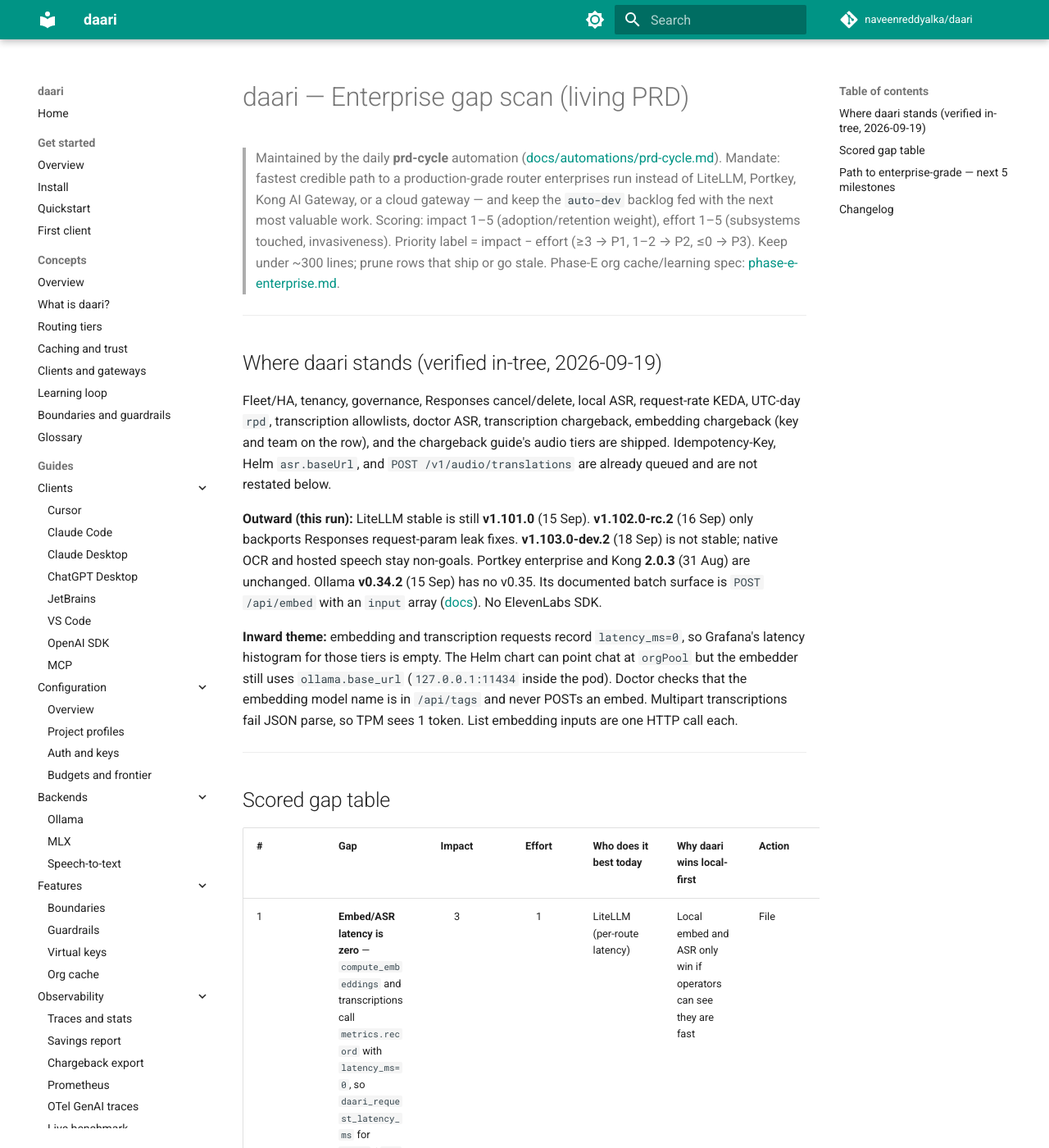
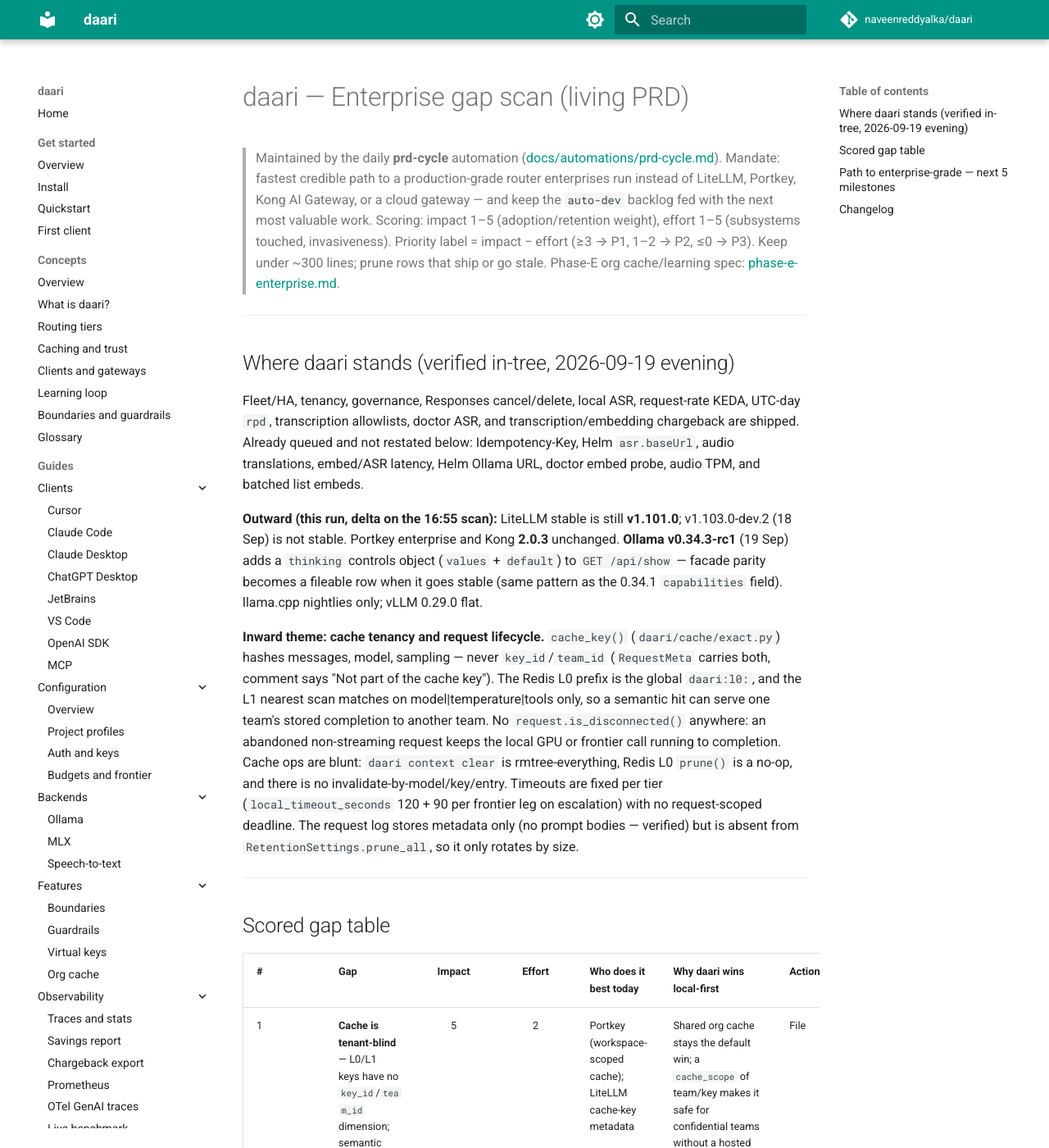
Before and after one commit to naveenreddyalka/daari, an MkDocs documentation site: the page built from docs/prd/ENTERPRISE.md, in a window 1280 px wide and 1400 px high. Shown: the whole window at 82% size. Built offline with MkDocs 1.6.1 and Material for MkDocs 9.7.7, drawn with Linux system fonts in a browser that asks for light colours; comment, search, counter and statistics services are not loaded; some of the changed text lies outside the part shown.

Commit message:
docs(prd): refresh enterprise gap scan around cache tenancy and request lifecycle
Co-authored-by: Naveen Reddy Alka <naveenreddyalka@users.noreply.github.com>

```diff
--- a/docs/prd/ENTERPRISE.md
+++ b/docs/prd/ENTERPRISE.md
@@ -11,30 +11,37 @@
 
 ---
 
-## Where daari stands (verified in-tree, 2026-09-19)
+## Where daari stands (verified in-tree, 2026-09-19 evening)
 
 Fleet/HA, tenancy, governance, Responses cancel/delete, local ASR,
 request-rate KEDA, UTC-day `rpd`, transcription allowlists, doctor ASR,
-transcription chargeback, embedding chargeback (key and team on the row),
-and the chargeback guide's audio tiers are shipped. Idempotency-Key,
-Helm `asr.baseUrl`, and `POST /v1/audio/translations` are already queued
-and are not restated below.
+and transcription/embedding chargeback are shipped. Already queued and
+not restated below: Idempotency-Key, Helm `asr.baseUrl`, audio
+translations, embed/ASR latency, Helm Ollama URL, doctor embed probe,
+audio TPM, and batched list embeds.
 
-**Outward (this run):** LiteLLM stable is still **v1.101.0** (15 Sep).
-**v1.102.0-rc.2** (16 Sep) only backports Responses request-param leak
-fixes. **v1.103.0-dev.2** (18 Sep) is not stable; native OCR and hosted
-speech stay non-goals. Portkey enterprise and Kong **2.0.3** (31 Aug)
-are unchanged. Ollama **v0.34.2** (15 Sep) has no v0.35. Its documented
-batch surface is `POST /api/embed` with an `input` array
-([docs](https://docs.ollama.com/api/embed)). No ElevenLabs SDK.
+**Outward (this run, delta on the 16:55 scan):** LiteLLM stable is still
+**v1.101.0**; v1.103.0-dev.2 (18 Sep) is not stable. Portkey enterprise
+and Kong **2.0.3** unchanged. **Ollama v0.34.3-rc1** (19 Sep) adds a
+`thinking` controls object (`values` + `default`) to `GET /api/show` —
+facade parity becomes a fileable row when it goes stable (same pattern
+as the 0.34.1 `capabilities` field). llama.cpp nightlies only; vLLM
+0.29.0 flat.
 
-**Inward theme:** embedding and transcription requests record `latency_ms=0`,
-so Grafana's latency histogram for those tiers is empty. The Helm chart
-can point chat at `orgPool` but the embedder still uses
-`ollama.base_url` (`127.0.0.1:11434` inside the pod). Doctor checks that
-the embedding model name is in `/api/tags` and never POSTs an embed.
-Multipart transcriptions fail JSON parse, so TPM sees 1 token. List
-embedding inputs are one HTTP call each.
+**Inward theme: cache tenancy and request lifecycle.** `cache_key()`
+(`daari/cache/exact.py`) hashes messages, model, sampling — never
+`key_id`/`team_id` (`RequestMeta` carries both, comment says "Not part
+of the cache key"). The Redis L0 prefix is the global `daari:l0:`, and
+the L1 nearest scan matches on model|temperature|tools only, so a
+semantic hit can serve one team's stored completion to another team.
+No `request.is_disconnected()` anywhere: an abandoned non-streaming
+request keeps the local GPU or frontier call running to completion.
+Cache ops are blunt: `daari context clear` is rmtree-everything, Redis
+L0 `prune()` is a no-op, and there is no invalidate-by-model/key/entry.
+Timeouts are fixed per tier (`local_timeout_seconds` 120 + 90 per
+frontier leg on escalation) with no request-scoped deadline. The
+request log stores metadata only (no prompt bodies — verified) but is
+absent from `RetentionSettings.prune_all`, so it only rotates by size.
 
 ---
 
@@ -42,31 +49,39 @@
 
 | # | Gap | Impact | Effort | Who does it best today | Why daari wins local-first | Action |
 |---|-----|:--:|:--:|------------------------|----------------------------|--------|
-| 1 | **Embed/ASR latency is zero** — `compute_embeddings` and transcriptions call `metrics.record` with `latency_ms=0`, so `daari_request_latency_ms` for `embed` / `asr` never fills | 3 | 1 | LiteLLM (per-route latency) | Local embed and ASR only win if operators can see they are fast | File |
-| 2 | **Helm Ollama URL** — chart sets `orgPool` for chat routing but never `DAARI_OLLAMA__BASE_URL`; embeddings and L3 stay on localhost | 4 | 2 | vLLM / Ollama Helm (`OLLAMA_HOST`) | One values key keeps the embedder on the same GPU pool as chat | File |
-| 3 | **Doctor embedding probe** — L1 check stops at model name in `/api/tags`; a 500 from `/api/embed` is invisible until a request | 3 | 2 | Ollama health + LiteLLM model health | Fail at `daari doctor`, not on the first RAG call | File |
-| 4 | **Audio TPM** — multipart `POST /v1/audio/transcriptions` is not JSON, so `estimate_request_tokens` returns 1 | 3 | 2 | LiteLLM (audio counts toward limits) | Local ASR still burns GPU; TPM should see bytes, not a chat-shaped body | File |
-| 5 | **Serial embedding HTTP** — list inputs miss cache one `POST /api/embeddings` at a time; Ollama `/api/embed` accepts an array | 3 | 3 | Ollama batch embed; LiteLLM batch embeddings | One local call per batch, no hosted embedding API | File |
-| 6 | **Idempotency / translations / Helm ASR / WIF / A2A / SOC 2 / admin UI / OCR** | 2–4 | 2–5 | LiteLLM / cloud | First three are already queued; the rest stay deferred | Watch |
+| 1 | **Cache is tenant-blind** — L0/L1 keys have no `key_id`/`team_id` dimension; semantic hits cross team boundaries; no per-key/team cache scope flag | 5 | 2 | Portkey (workspace-scoped cache); LiteLLM cache-key metadata | Shared org cache stays the default win; a `cache_scope` of team/key makes it safe for confidential teams without a hosted cache | File |
+| 2 | **Abandoned requests burn GPU** — no disconnect detection; non-stream upstream calls run to completion after the client hangs up; no cancelled-request metric | 4 | 3 | Kong/Envoy (proxy abort propagates upstream) | Cancelled local inference frees the GPU for the next request — the scarce resource IS local | File |
+| 3 | **No selective cache invalidation** — only rmtree-all `context clear` + TTL prune (Redis prune is a no-op); nothing by model, key, team, or entry hash | 3 | 2 | LiteLLM (cache delete/flush admin endpoints); GPTCache | A bad cached answer is purged in one admin call instead of nuking the whole org cache | File |
+| 4 | **No end-to-end deadline** — each tier restarts a full fixed timeout on escalation (120s local + 90s per frontier leg worst-case); `latency_budget_ms` only picks the first tier | 4 | 3 | LiteLLM (`request_timeout`); Kong route timeouts | Escalation chains are daari's core mechanic; a wall-clock budget makes p99 provable to SRE | File |
+| 5 | **Request log outside retention** — `cursor-requests.log` rotates by size only; not in `RetentionSettings`/`prune_all`; no time-based purge for compliance | 2 | 1 | Cloud gateways (retention policies) | One retention sweep already prunes traces/ledger/audit — logs should follow | File |
+| 6 | **Ollama 0.34.3 `/api/show` thinking controls / idempotency / translations / Helm ASR / embed-ASR set / WIF / A2A / SOC 2 / admin UI / OCR** | 2–4 | 2–5 | Ollama / LiteLLM / cloud | First is rc-gated; next eight are queued; the rest stay deferred | Watch |
 
-Pruned this run: embedding chargeback rows and the chargeback guide's
-audio-tier sentence (both shipped).
+Pruned this run: the embed/ASR measurement rows (all five filed as issues
+by the 16:55 sibling run and now queued).
 
 ---
 
 ## Path to enterprise-grade — next 5 milestones
 
-1. **Time embed and ASR** — stats and Prometheus latency histograms show wall time, not zero.
-2. **Helm can point the embedder at the pool** — `ollama.baseUrl` becomes `DAARI_OLLAMA__BASE_URL` when set.
-3. **Doctor probes embeddings** — L1 on and the model listed, but `/api/embed` down, fails the check.
-4. **Transcription bytes count toward TPM** — a multi-kilobyte upload is not 1 token.
-5. **Batch list embeds** — cache misses in one `POST /v1/embeddings` share one Ollama call.
+1. **Tenant-scoped caching** — optional `cache_scope: team|key` on virtual keys/teams folds `key_id`/`team_id` into L0/L1 keys and the Redis prefix.
+2. **Cancel on disconnect** — `is_disconnected()` polling + upstream task cancel; a `daari_cancelled_requests` counter proves freed GPU time.
+3. **Cache invalidation surface** — admin route + CLI to purge by model, key/team, or entry hash, Redis-aware.
+4. **Request deadline** — `X-Daari-Deadline-Ms` propagates remaining wall-clock into every tier's httpx timeout and stops escalation when spent.
+5. **Log retention parity** — the gateway request log joins the retention sweep.
 
 Compliance non-goals (WIF, A2A, SOC 2, admin UI, OCR) stay deferred until a paying ask.
 
 ---
 
 ## Changelog
+
+- **2026-09-19 (cache tenancy)** — Delta run an hour after the 16:55
+  sibling (embed/ASR set queued). Outward delta: Ollama v0.34.3-rc1 adds
+  `/api/show` thinking controls (watch until stable); LiteLLM/Portkey/
+  Kong/vLLM flat. Inward theme verified in-tree: tenant-blind L0/L1
+  cache keys, no disconnect cancellation, no selective cache
+  invalidation, no request-scoped deadline, request log outside the
+  retention sweep. Filing all five.
 
 - **2026-09-19 (embed drain)** — Embedding chargeback and the chargeback
   guide's audio sentence shipped. Outward: LiteLLM stable still v1.101.0;
```
